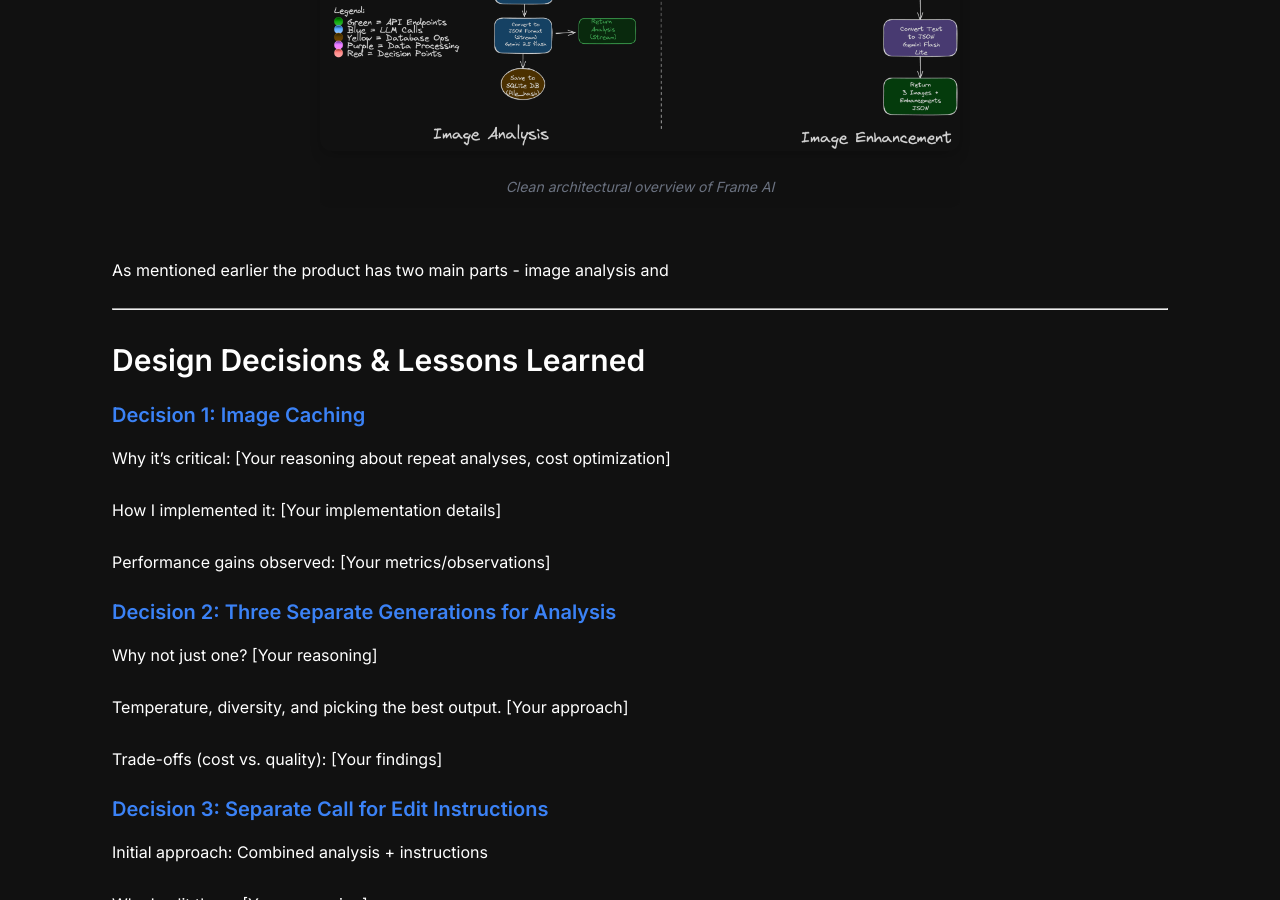
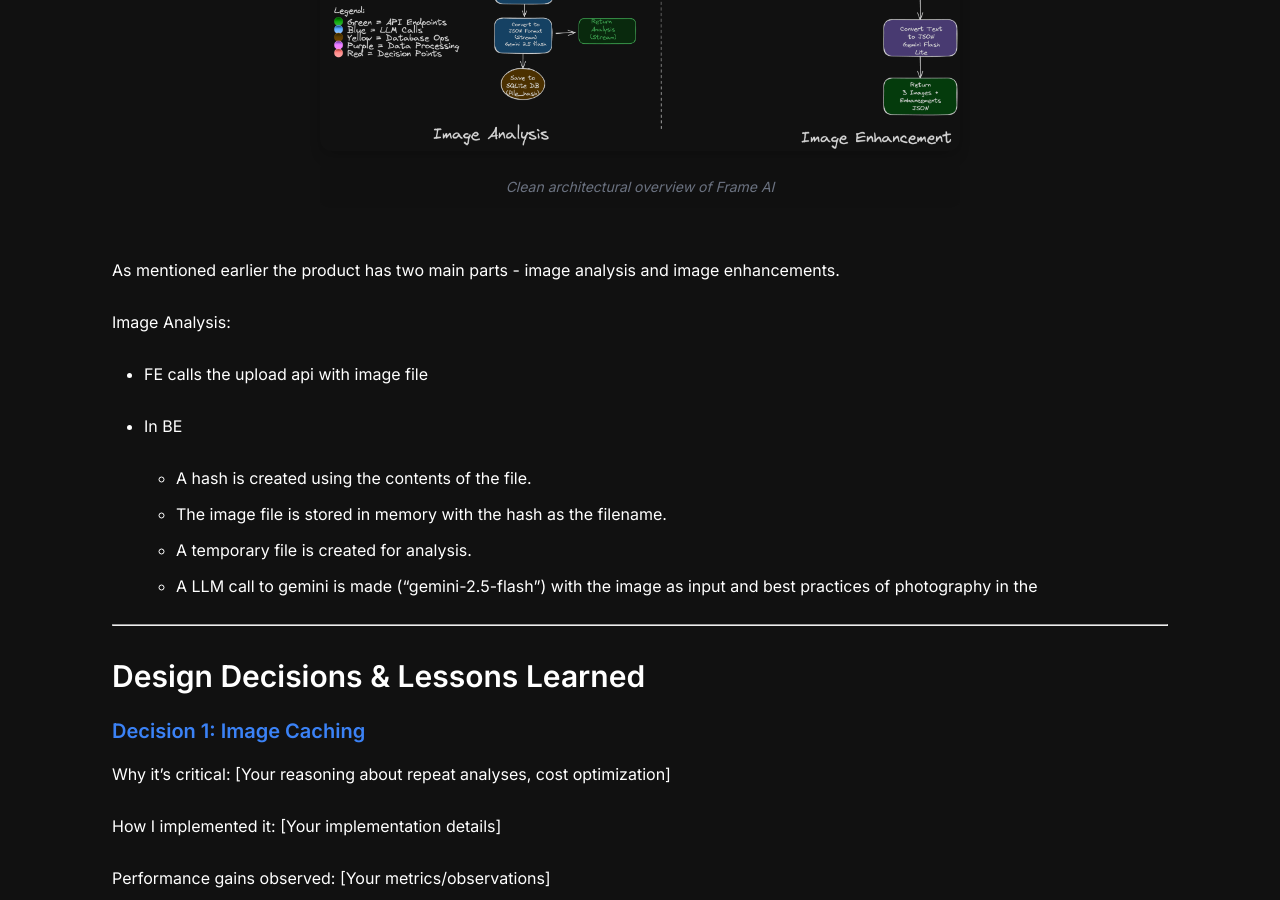
Before and after one commit to BKG123/BKG123.github.io, a Jekyll site: the page built from _posts/2025-10-20-frame-ai.md, in a window 1280 px wide and 900 px high, scrolled down 3166 px. Built offline with Jekyll 4.4.1, drawn with Linux system fonts in a browser that asks for light colours.

Commit message:
Correct spelling of "Sqlite" in "Frame AI" blog post and expand on the image analysis process, detailing the backend operations involved. Update feed and HTML files to reflect these changes.

```diff
--- a/_posts/2025-10-20-frame-ai.md
+++ b/_posts/2025-10-20-frame-ai.md
@@ -63,7 +63,16 @@ User uploads image → FastAPI backend → Image processing & caching layer →
   <figcaption>Clean architectural overview of Frame AI</figcaption>
 </figure>
 
-As mentioned earlier the product has two main parts - image analysis and
+As mentioned earlier the product has two main parts - image analysis and image enhancements.
+
+Image Analysis:
+- FE calls the upload api with image file
+
+- In BE
+  - A hash is created using the contents of the file.
+  - The image file is stored in memory with the hash as the filename.
+  - A temporary file is created for analysis.
+  - A LLM call to gemini is made ("gemini-2.5-flash") with the image as input and best practices of photography in the
 
 ---
 
```
Also changed, not shown: other parts of _posts/2025-10-20-frame-ai.md (+1 -1 lines), 2 other files.
